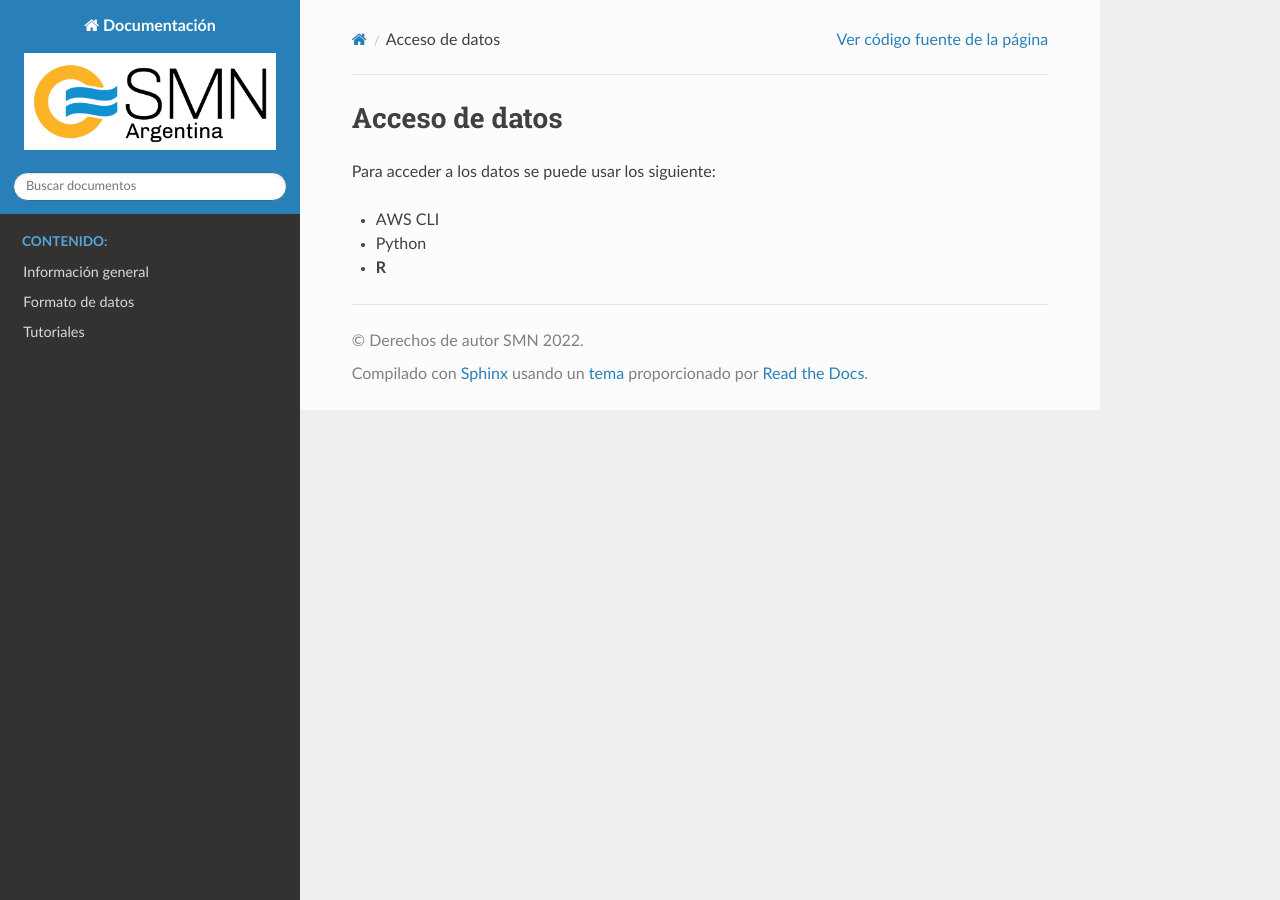
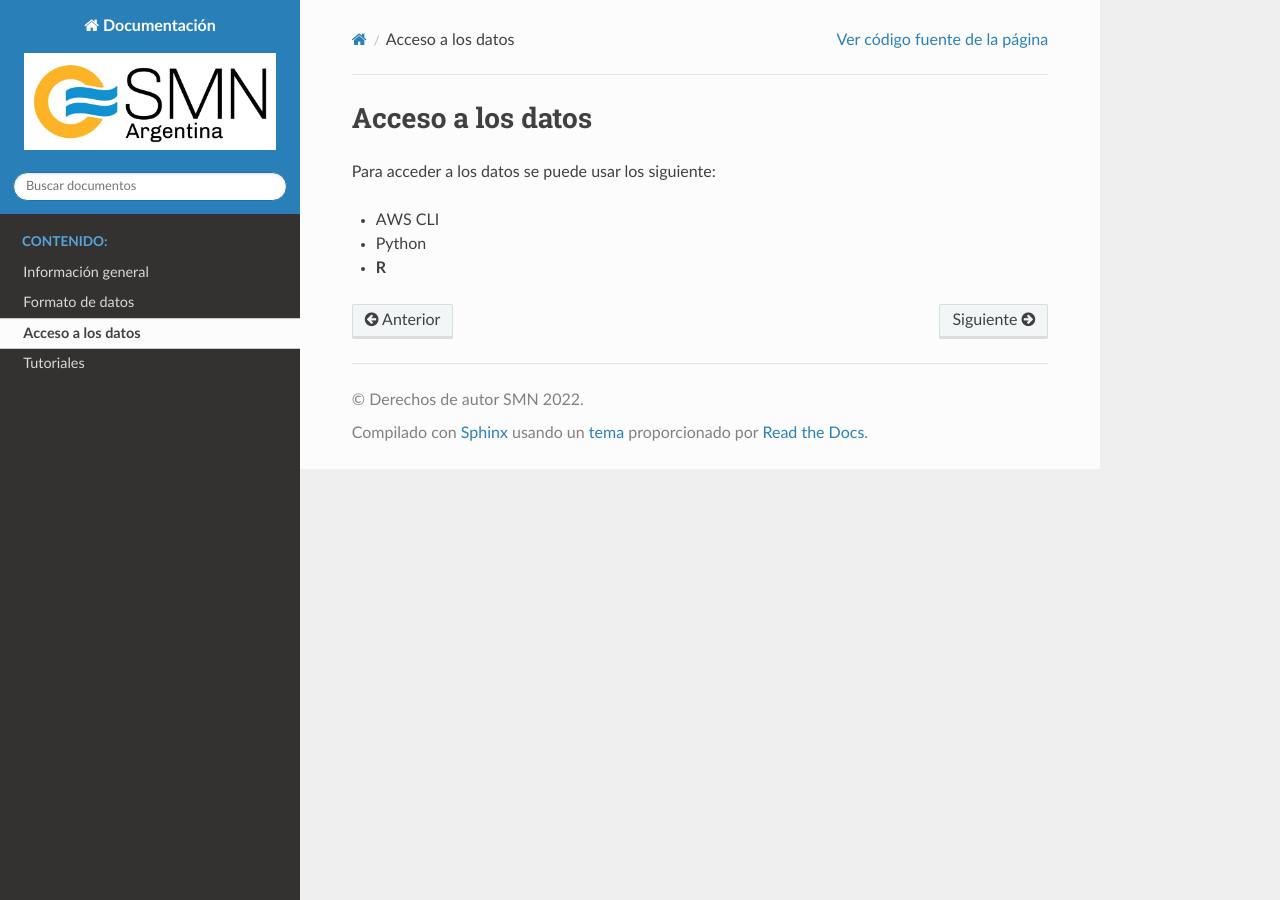
Before and after one commit to odp-aws-smn/documentation_wrf_det, a Sphinx documentation site: the page built from source/Acceso_a_los_datos.md, in a window 1280 px wide. Built offline with Sphinx 7.4.7 and the Read the Docs theme 2.0.0, drawn with Linux system fonts in a browser that asks for light colours; pages that are not in the unit, such as notebooks, are missing from menus.

Commit message:
Update and rename Acceso_de_datos.md to Acceso_a_los_datos.md

```diff
--- a/source/Acceso_de_datos.md
+++ b/source/Acceso_a_los_datos.md
@@ -1,4 +1,4 @@
-# Acceso de datos
+# Acceso a los datos
 
 Para acceder a los datos se puede usar los siguiente:
 
```
